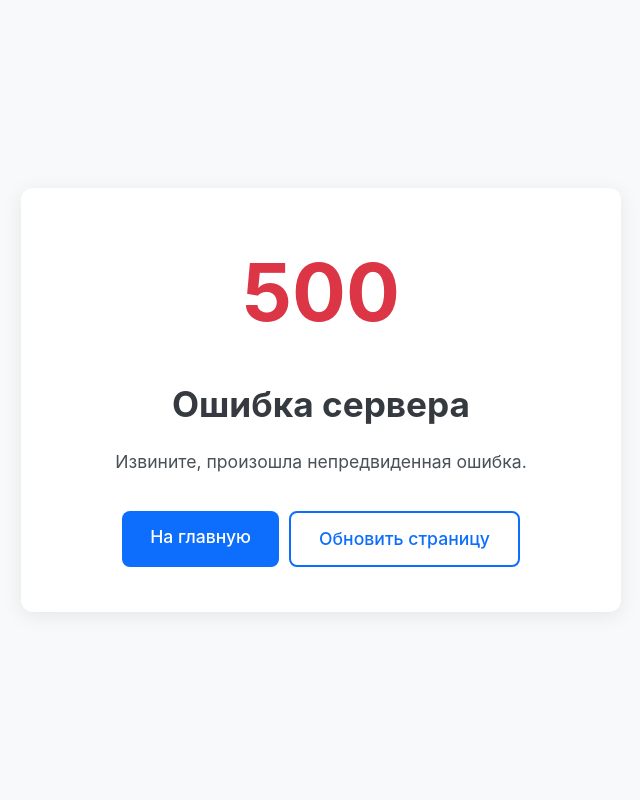
After one commit to black-lemonov/news-clustering-frontend, a Flask app: template app/templates/errors/500.html in a window 1280 px wide. The commit adds this page. Shown: the whole page, without its empty margins (319-959 px from the left). Run offline with Flask 3, Linux system fonts and the light colour scheme; the template is opened without the code that fills it, so the values that code supplies are empty.

Commit message:
добавлена обработка ошиюок 404 и 500

```diff
--- /dev/null
+++ b/app/static/css/errors/error.css
@@ -0,0 +1,111 @@
+* {
+    margin: 0;
+    padding: 0;
+    box-sizing: border-box;
+    font-family: -apple-system, BlinkMacSystemFont, 'Segoe UI', Roboto, Oxygen, Ubuntu, Cantarell, sans-serif;
+}
+
+body {
+    background-color: #f8f9fa;
+    color: #212529;
+    line-height: 1.6;
+    min-height: 100vh;
+    display: flex;
+    flex-direction: column;
+    justify-content: center;
+    align-items: center;
+    padding: 20px;
+}
+
+.error-container {
+    max-width: 600px;
+    width: 100%;
+    text-align: center;
+    padding: 40px;
+    background: white;
+    border-radius: 12px;
+    box-shadow: 0 4px 20px rgba(0, 0, 0, 0.08);
+}
+
+.error-icon {
+    font-size: 80px;
+    font-weight: 700;
+    color: #dc3545;
+    margin-bottom: 20px;
+}
+
+h1 {
+    font-size: 2.2rem;
+    margin-bottom: 15px;
+    color: #343a40;
+}
+
+p {
+    font-size: 1.1rem;
+    color: #495057;
+    margin-bottom: 30px;
+}
+
+.btn {
+    display: inline-block;
+    padding: 12px 28px;
+    background: #0d6efd;
+    color: white;
+    text-decoration: none;
+    border-radius: 8px;
+    font-weight: 500;
+    font-size: 1.1rem;
+    transition: all 0.2s ease;
+    border: none;
+    cursor: pointer;
+    margin: 5px;
+}
+
+.btn:hover {
+    background: #0b5ed7;
+    transform: translateY(-2px);
+    box-shadow: 0 4px 12px rgba(13, 110, 253, 0.25);
+}
+
+.btn-outline {
+    background: transparent;
+    border: 2px solid #0d6efd;
+    color: #0d6efd;
+}
+
+.btn-outline:hover {
+    background: #e8f0fe;
+    box-shadow: none;
+}
+
+.btn-group {
+    display: flex;
+    justify-content: center;
+    flex-wrap: wrap;
+    margin-top: 10px;
+}
+
+@media (max-width: 576px) {
+    .error-container {
+        padding: 30px 20px;
+    }
+
+    .error-icon {
+        font-size: 60px;
+    }
+
+    h1 {
+        font-size: 1.8rem;
+    }
+
+    .btn-group {
+        flex-direction: column;
+        align-items: center;
+    }
+
+    .btn {
+        width: 100%;
+        max-width: 280px;
+        margin: 8px 0;
+    }
+}
--- /dev/null
+++ b/app/static/css/errors/error404.css
@@ -0,0 +1,3 @@
+.error-404 .error-icon {
+    color: #dc3545;
+}
--- a/app/templates/detail.html
+++ b/app/templates/detail.html
@@ -5,6 +5,7 @@
     <meta name="viewport" content="width=device-width, initial-scale=1.0">
     <title>{{ summary['title'] }}</title>
     <link rel="stylesheet" href="{{ url_for('static', filename='css/detail.css') }}">
+    <link rel="icon" href="{{ url_for('static', filename='favicon.ico') }}">
 </head>
 <body>
     <div class="container">
--- /dev/null
+++ b/app/templates/errors/500.html
@@ -0,0 +1,22 @@
+<!DOCTYPE html>
+<html lang="ru">
+<head>
+    <meta charset="UTF-8">
+    <meta name="viewport" content="width=device-width, initial-scale=1.0">
+    <title>Ошибка сервера (500)</title>
+    <link rel="stylesheet" href="{{ url_for('static', filename='css/errors/error.css') }}">
+    <link rel="stylesheet" href="{{ url_for('static', filename='css/errors/error-404.css') }}">
+</head>
+<body class="error-500">
+    <div class="error-container">
+        <div class="error-icon">500</div>
+        <h1>Ошибка сервера</h1>
+        <p>Извините, произошла непредвиденная ошибка.</p>
+
+        <div class="btn-group">
+            <a href="{{ url_for('main.index') }}" class="btn">На главную</a>
+            <a href="javascript:location.reload()" class="btn btn-outline">Обновить страницу</a>
+        </div>
+    </div>
+</body>
+</html>
--- a/app/templates/index.html
+++ b/app/templates/index.html
@@ -5,6 +5,7 @@
     <meta name="viewport" content="width=device-width, initial-scale=1.0">
     <title>Список рефератов</title>
     <link rel="stylesheet" href="{{ url_for('static', filename='css/index.css') }}">
+    <link rel="icon" href="{{ url_for('static', filename='favicon.ico') }}">
 </head>
 <body>
     <header>
```
Also changed, not shown: app/routes/main.py (+11 -5 lines), app/static/css/errors/error500.css (added, +32 -0 lines), app/templates/errors/404.html (added, +22 -0 lines).
